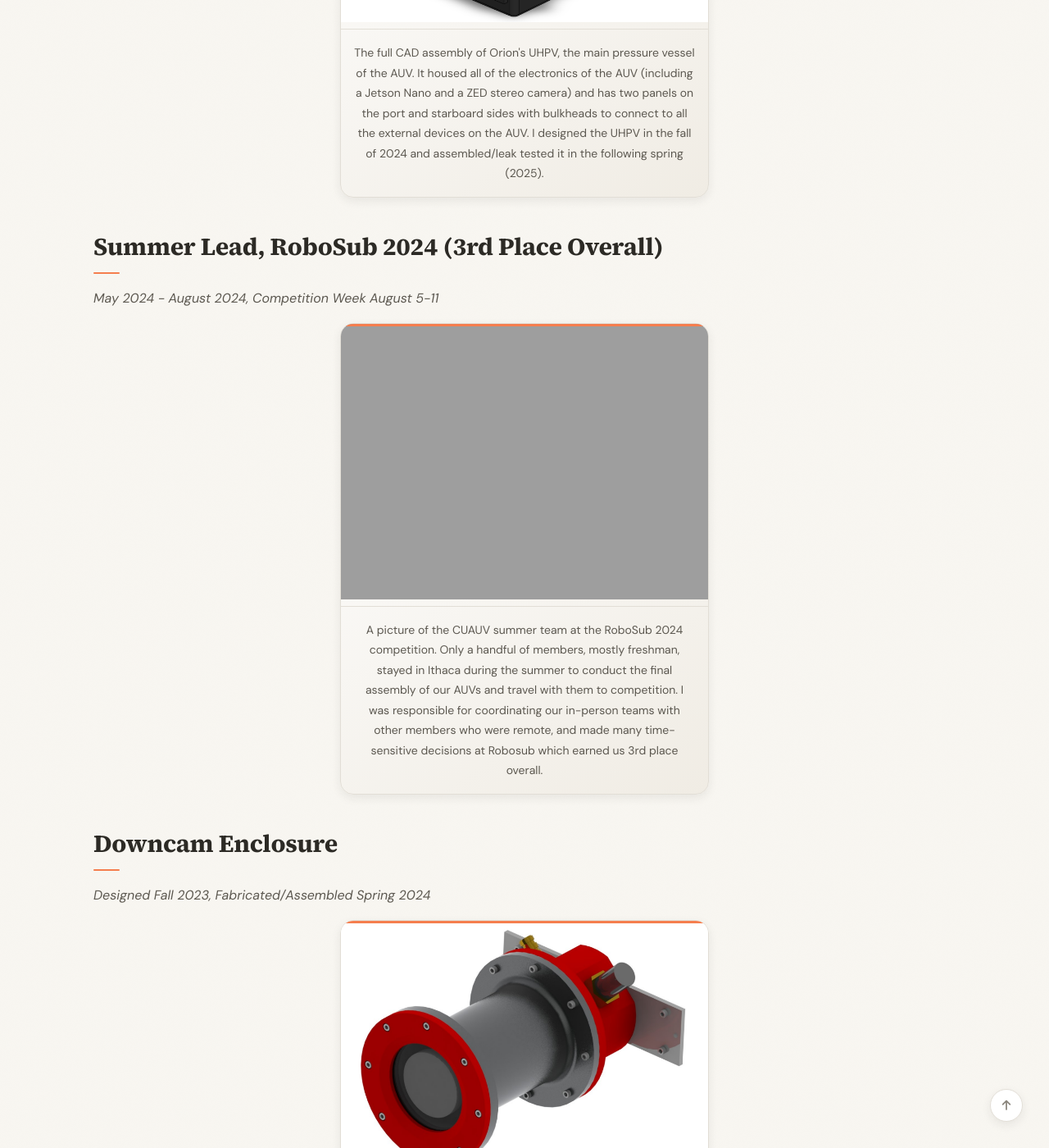
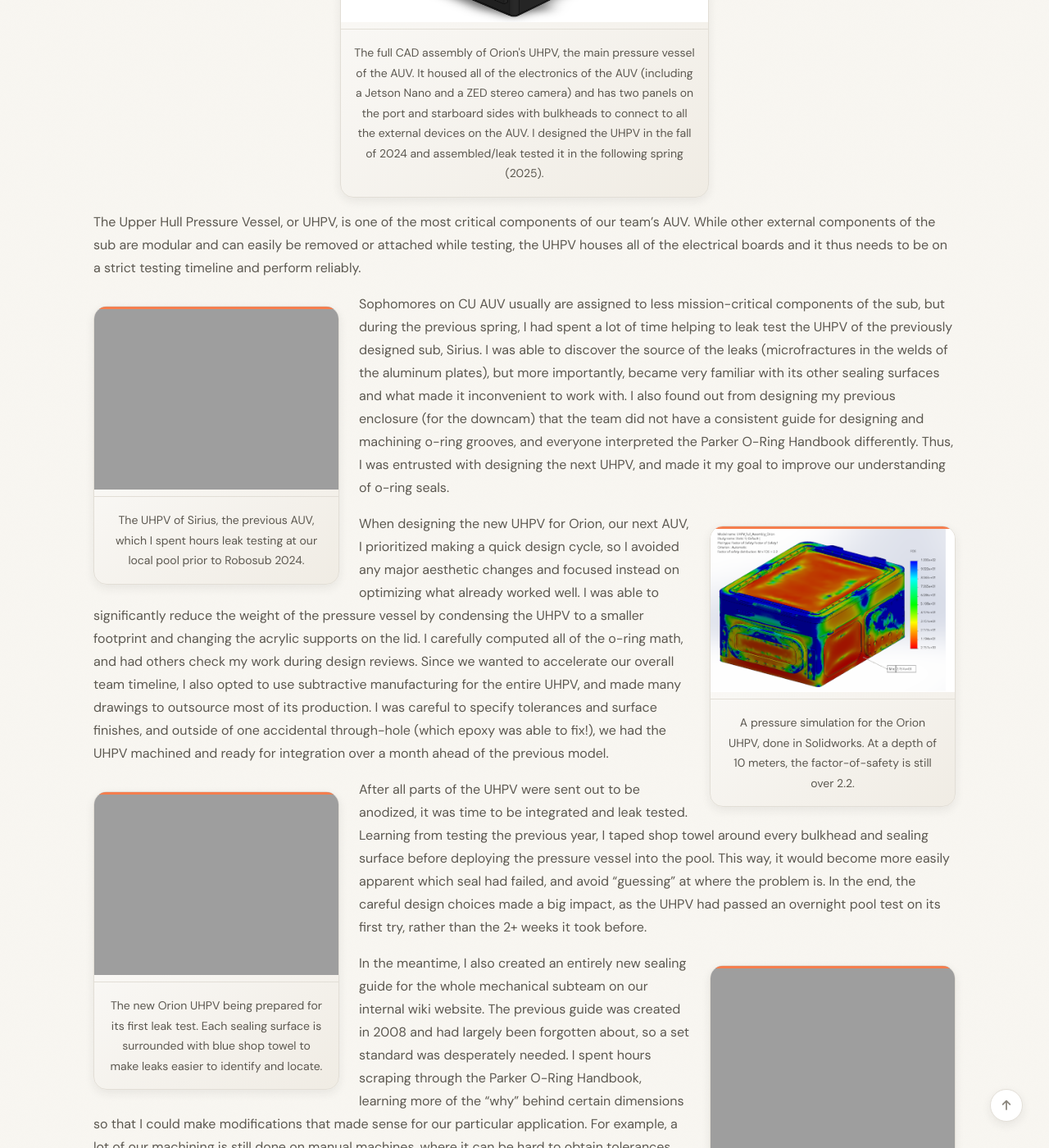
Before and after one commit to braden-kennedy/bkennedyportfolio, a Jekyll site: the page built from _pages/cuauv.md, in a window 1280 px wide and 1400 px high, scrolled down 548 px. Shown: the whole window at 82% size. Built offline with Jekyll 4.4.1, drawn with Linux system fonts in a browser that asks for light colours; a style sheet for code colours, icons or effects is not loaded; some of the changed text lies outside the part shown.

Commit message:
Update cuauv.md

```diff
--- a/_pages/cuauv.md
+++ b/_pages/cuauv.md
@@ -11,6 +11,30 @@ permalink: /cuauv/
 
 {% include figure.html src="cuauv/Orion_Full.png" alt=" " caption="The full CAD assembly of Orion's UHPV, the main pressure vessel of the AUV. It housed all of the electronics of the AUV (including a Jetson Nano and a ZED stereo camera) and has two panels on the port and starboard sides with bulkheads to connect to all the external devices on the AUV. I designed the UHPV in the fall of 2024 and assembled/leak tested it in the following spring (2025)." position="full" width="450px" %}
 
+The Upper Hull Pressure Vessel, or UHPV, is one of the most critical components of our team's AUV. While other external components of the sub are modular and can easily be removed or attached while testing, the UHPV houses all of the electrical boards and it thus needs to be on a strict testing timeline and perform reliably.
+
+{% include figure.html src="cuauv/Sirius_Internals.HEIC" alt=" " caption="The UHPV of Sirius, the previous AUV, which I spent hours leak testing at our local pool prior to Robosub 2024." position="left" width="300px" %}
+
+Sophomores on CU AUV usually are assigned to less mission-critical components of the sub, but during the previous spring, I had spent a lot of time helping to leak test the UHPV of the previously designed sub, Sirius. I was able to discover the source of the leaks (microfractures in the welds of the aluminum plates), but more importantly, became very familiar with its other sealing surfaces and what made it inconvenient to work with. I also found out from designing my previous enclosure (for the downcam) that the team did not have a consistent guide for designing and machining o-ring grooves, and everyone interpreted the Parker O-Ring Handbook differently. Thus, I was entrusted with designing the next UHPV, and made it my goal to improve our understanding of o-ring seals.
+
+{% include figure.html src="cuauv/Orion_FOS.png" alt=" " caption="A pressure simulation for the Orion UHPV, done in Solidworks. At a depth of 10 meters, the factor-of-safety is still over 2.2." position="right" width="300px" %}
+
+When designing the new UHPV for Orion, our next AUV, I prioritized making a quick design cycle, so I avoided any major aesthetic changes and focused instead on optimizing what already worked well. I was able to significantly reduce the weight of the pressure vessel by condensing the UHPV to a smaller footprint and changing the acrylic supports on the lid. I carefully computed all of the o-ring math, and had others check my work during design reviews. Since we wanted to accelerate our overall team timeline, I also opted to use subtractive manufacturing for the entire UHPV, and made many drawings to outsource most of its production. I was careful to specify tolerances and surface finishes, and outside of one accidental through-hole (which epoxy was able to fix!), we had the UHPV machined and ready for integration over a month ahead of the previous model.
+
+{% include figure.html src="cuauv/Orion_LeakTest.JPG" alt=" " caption="The new Orion UHPV being prepared for its first leak test. Each sealing surface is surrounded with blue shop towel to make leaks easier to identify and locate." position="left" width="300px" %}
+
+After all parts of the UHPV were sent out to be anodized, it was time to be integrated and leak tested. Learning from testing the previous year, I taped shop towel around every bulkhead and sealing surface before deploying the pressure vessel into the pool. This way, it would become more easily apparent which seal had failed, and avoid "guessing" at where the problem is. In the end, the careful design choices made a big impact, as the UHPV had passed an overnight pool test on its first try, rather than the 2+ weeks it took before.
+
+{% include figure.html src="cuauv/Orion_Askew.JPG" alt=" " caption="Orion at its first leak test, desperately needing to be balanced." position="right" width="300px" %}
+
+In the meantime, I also created an entirely new sealing guide for the whole mechanical subteam on our internal wiki website. The previous guide was created in 2008 and had largely been forgotten about, so a set standard was desperately needed. I spent hours scraping through the Parker O-Ring Handbook, learning more of the "why" behind certain dimensions so that I could make modifications that made sense for our particular application. For example, a lot of our machining is still done on manual machines, where it can be hard to obtain tolerances tighter than 2-3 thou. However, our seals are not under much pressure, and we do not need to worry about o-rings being pulled through larger clearance gaps. So, I created entirely new charts for face and bore seals that opened these tolerances (in the correct ways) to make machining faster and have less rejected parts.
+
+{% include figure.html src="cuauv/Orion_From_Ground.jpg" alt=" " caption="A picture of me working on Orion, adjusting the floats I had cut to fit into pockets of the aluminum frame." position="left" width="300px" %}
+
+The mechanical subteam worked quickly to integrate the frame, thrusters, and other key components of the sub so that it could begin its first live tests. Although we can model all of the materials in Solidworks and obtain the center of mass/buoyancy for our sub, it is difficult to model all of the SEACON cables that are connected, and thus often our initial calculations are off. When we first put Orion in the water, it heavily favored its backside. However, we regularly need to add floats and counterweights to our subs to balance them, which we added at the following pool tests until the sub was level without needing help from the thrusters.
+
+I thoroughly enjoyed working on this project, as it was a nice challenge for me. I got to run simulations, make proper drawings to outsource a complicated part, and successfully made improvements to a design that had some tricky flaws. My o-ring guide has also already been adopted by new members of the team, so it is nice to know that a side project I spent a lot of time on will be a valuable resource for years to come.
+
 ## Summer Lead, RoboSub 2024 (3rd Place Overall)
 
 *May 2024 - August 2024, Competition Week August 5-11*
```
